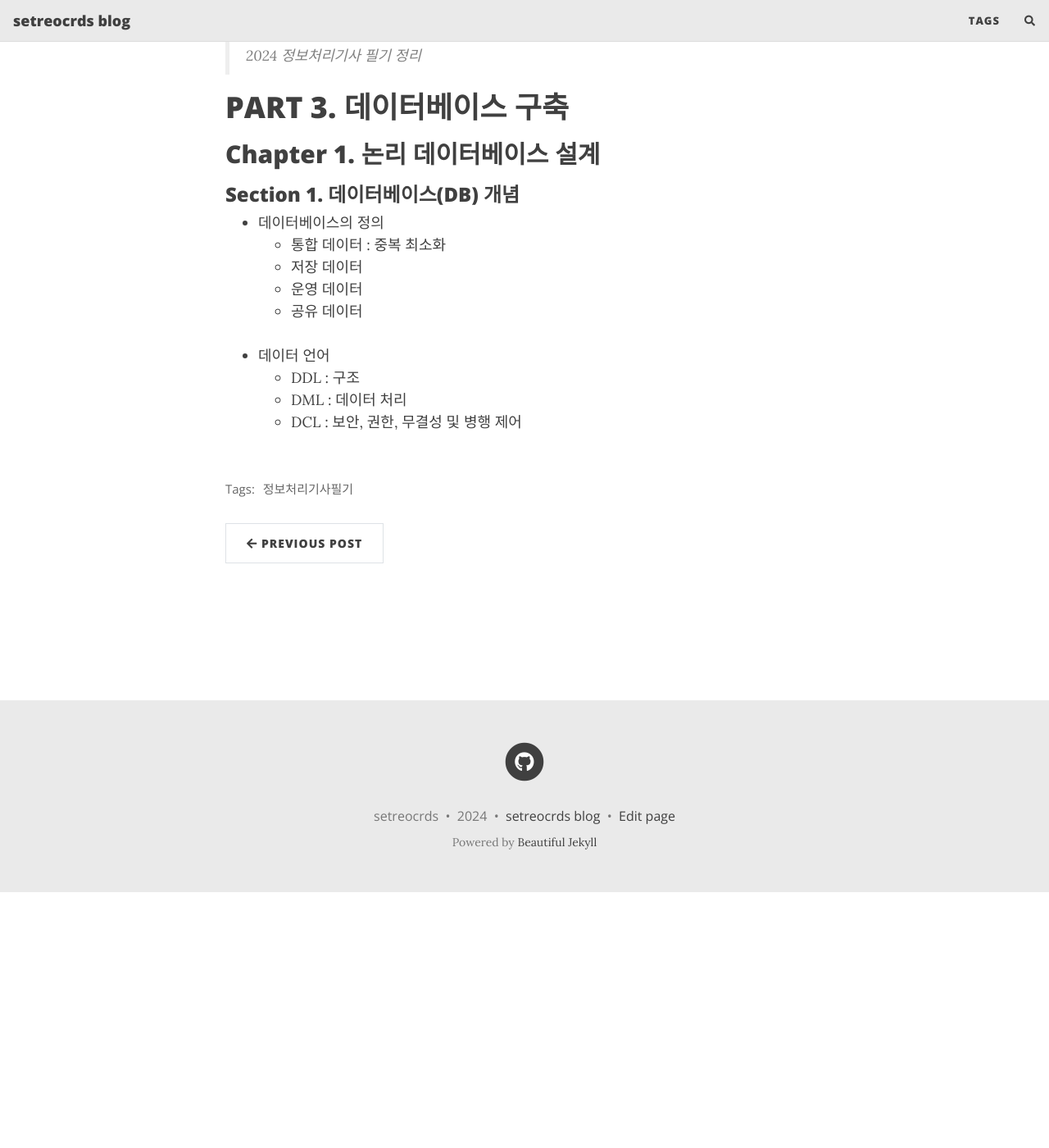
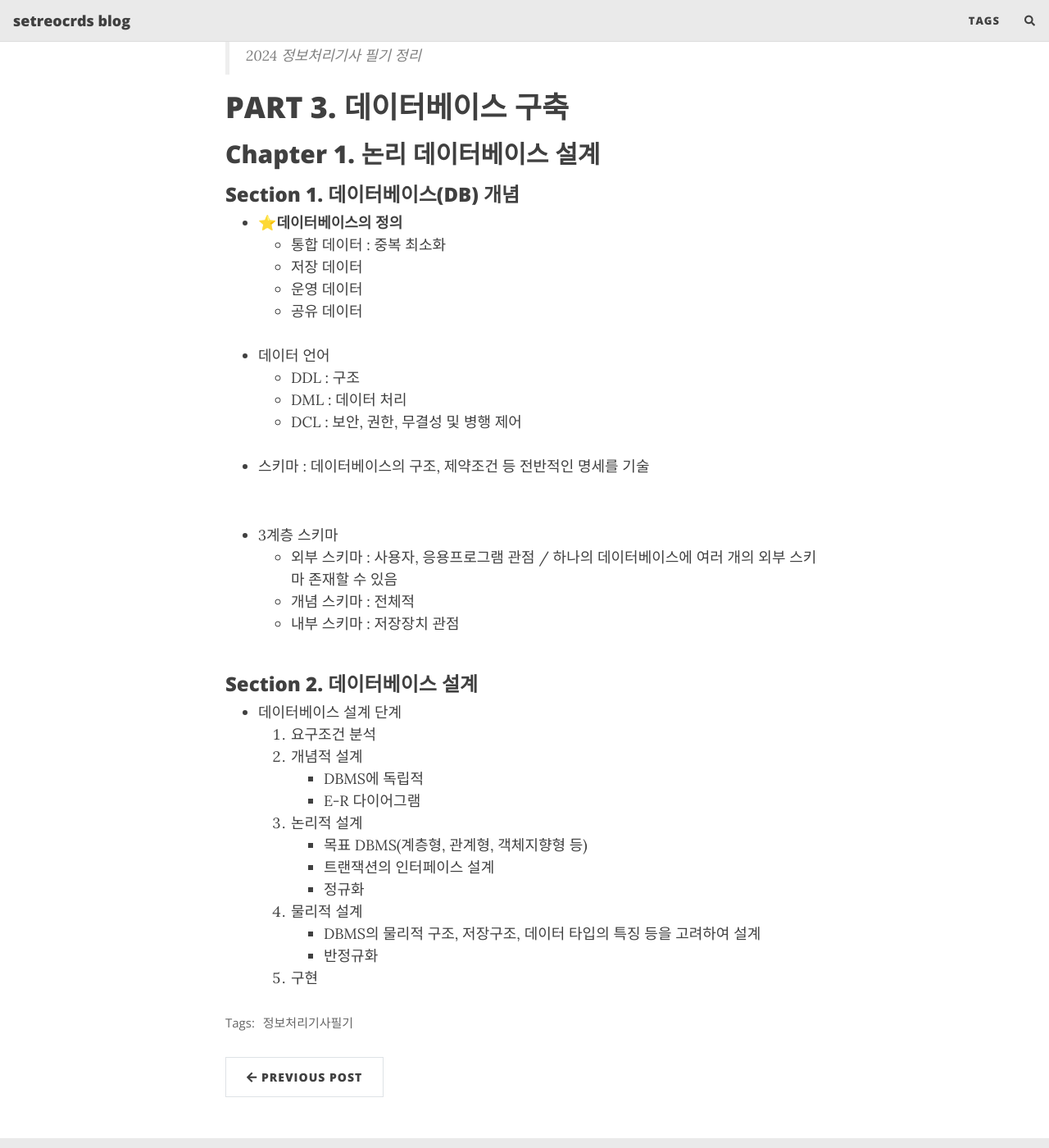
Before and after one commit to setrecords/setrecords.github.io, a Jekyll site: the page built from _posts/2024-02-29-2024 정보처리기사 필기 - 3.1 논리 데이터베이스 설계.md, in a window 1280 px wide and 1400 px high, scrolled down 312 px. Shown: the whole window at 82% size. Built offline with Jekyll 4.4.1, drawn with Linux system fonts in a browser that asks for light colours; nearby versions of some CDN libraries; comment, search, counter and statistics services are not loaded.

Commit message:
Update 2024-02-29-2024 정보처리기사 필기 - 3.1 논리 데이터베이스 설계.md

```diff
--- a/_posts/2024-02-29-2024 정보처리기사 필기 - 3.1 논리 데이터베이스 설계.md
+++ b/_posts/2024-02-29-2024 정보처리기사 필기 - 3.1 논리 데이터베이스 설계.md
@@ -10,7 +10,7 @@ tags: [정보처리기사필기]
 ## Chapter 1. 논리 데이터베이스 설계
 ### Section 1. 데이터베이스(DB) 개념
 
-- 데이터베이스의 정의
+- ⭐**데이터베이스의 정의**
   - 통합 데이터 : 중복 최소화
   - 저장 데이터
   - 운영 데이터
@@ -22,3 +22,28 @@ tags: [정보처리기사필기]
   - DML : 데이터 처리
   - DCL : 보안, 권한, 무결성 및 병행 제어
 <br/><br/>
+
+- 스키마 : 데이터베이스의 구조, 제약조건 등 전반적인 명세를 기술
+<br/><br/>
+
+- 3계층 스키마
+  - 외부 스키마 : 사용자, 응용프로그램 관점 / 하나의 데이터베이스에 여러 개의 외부 스키마 존재할 수 있음
+  - 개념 스키마 : 전체적
+  - 내부 스키마 : 저장장치 관점
+<br/><br/>
+
+### Section 2. 데이터베이스 설계
+
+- 데이터베이스 설계 단계
+  1. 요구조건 분석
+  2. 개념적 설계
+    - DBMS에 독립적
+    - E-R 다이어그램
+  3. 논리적 설계
+    - 목표 DBMS(계층형, 관계형, 객체지향형 등)
+    - 트랜잭션의 인터페이스 설계
+    - 정규화
+  4. 물리적 설계
+    - DBMS의 물리적 구조, 저장구조, 데이터 타입의 특징 등을 고려하여 설계
+    - 반정규화
+  5. 구현
```
